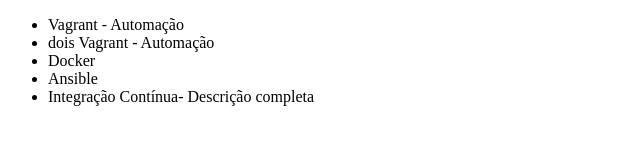
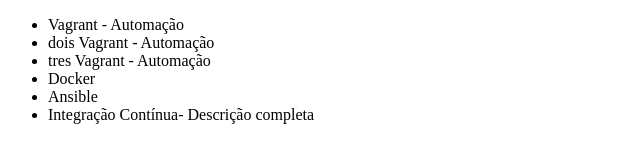
Before and after one commit to barrosf/alura-git, a plain HTML site: page index.html in a window 1280 px wide. Shown: the whole page, without its empty margins (0-640 px from the left). Drawn offline with Linux system fonts and the light colour scheme.

Commit message:
Linha vagrant tres

```diff
--- a/index.html
+++ b/index.html
@@ -8,6 +8,7 @@
     <ul>
         <li>Vagrant - Automação</li>
         <li>dois Vagrant - Automação</li>
+        <li>tres Vagrant - Automação</li>
         <li>Docker</li>
         <li>Ansible</li>
         <li>Integração Contínua- Descrição completa</li>
```
